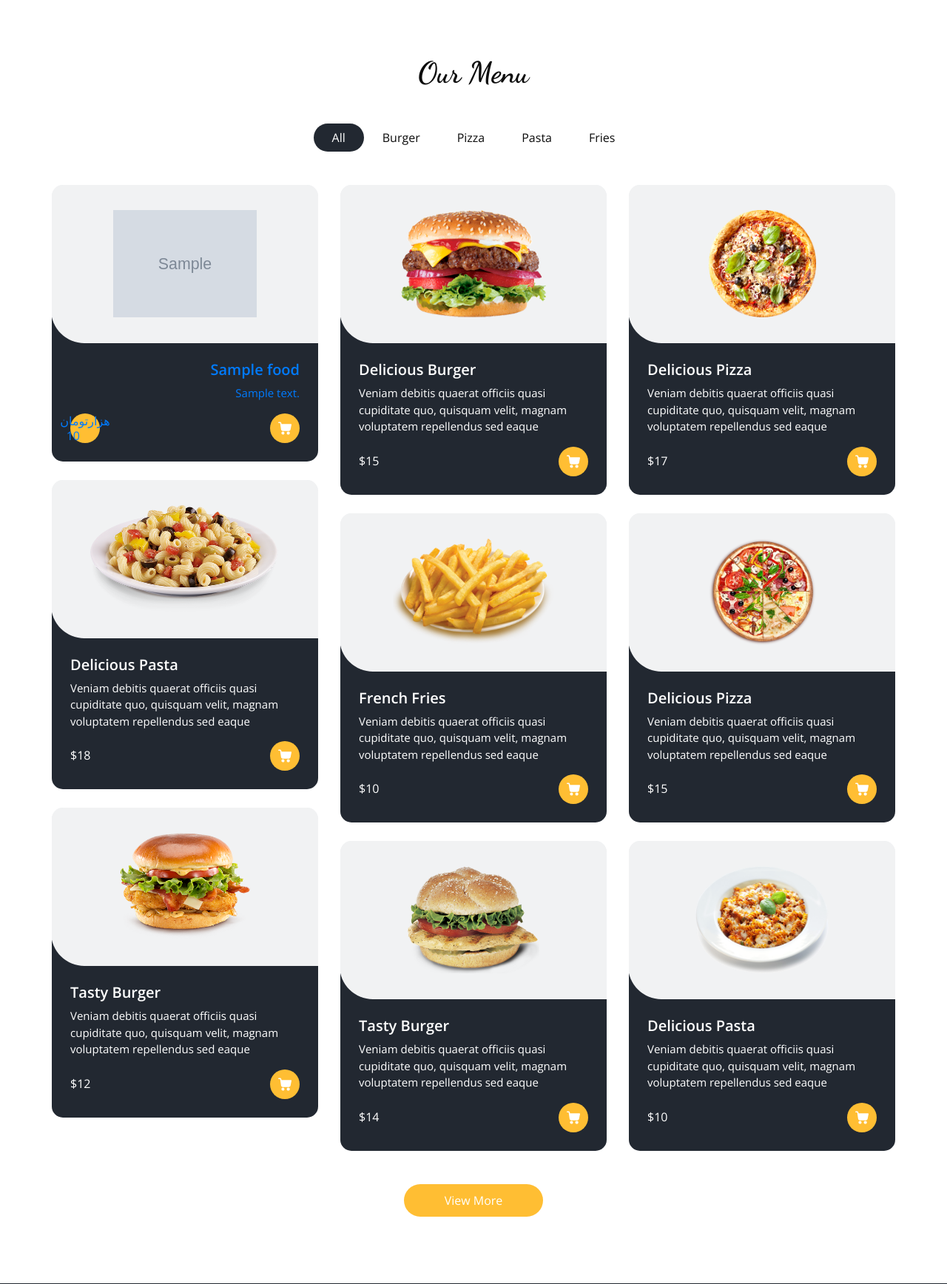
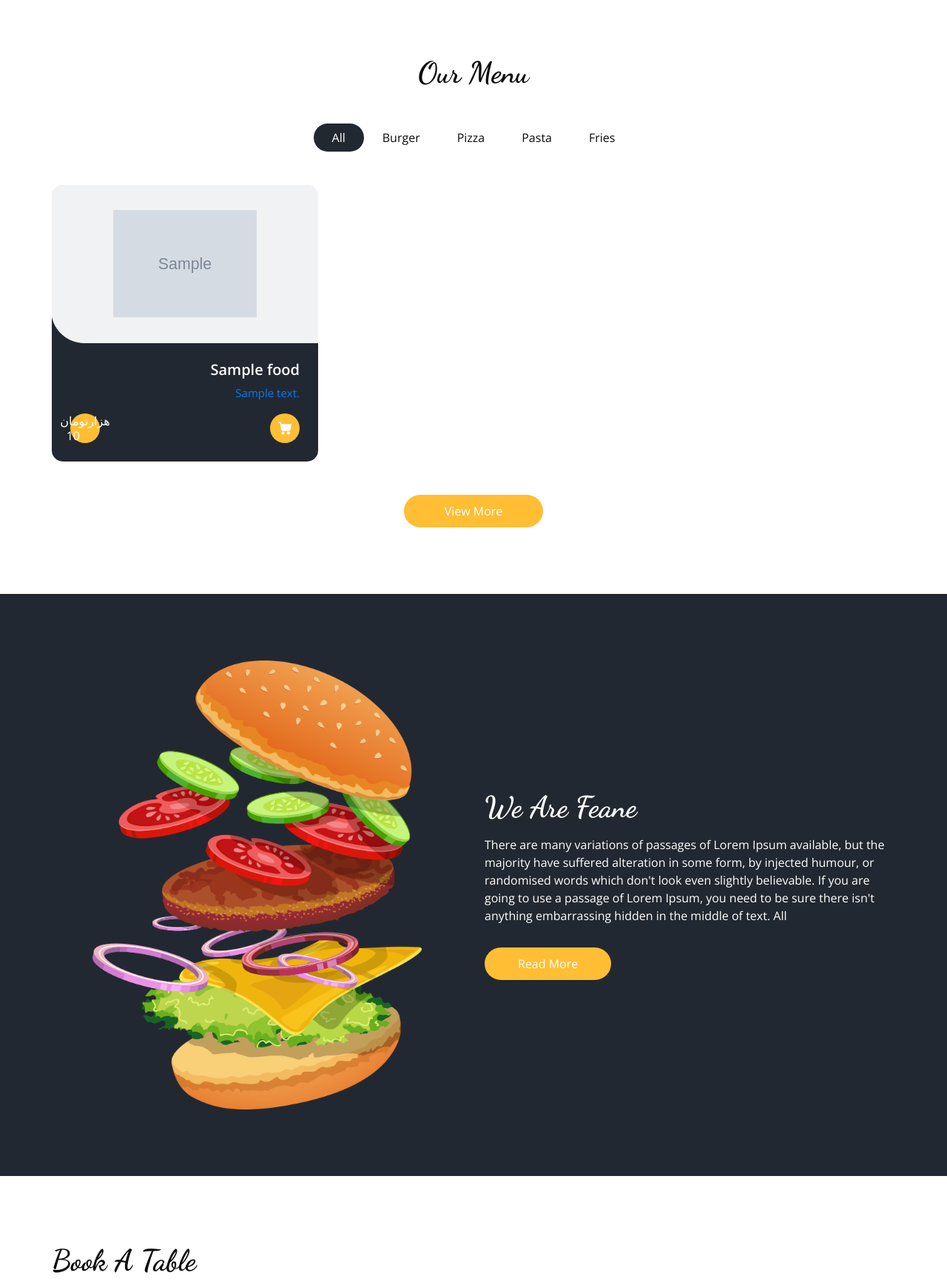
Before and after one commit to meytizn/Self-Django-Tutorial, a Django app: page / in a window 1280 px wide. Shown: the part 1121-2857 px from the top of the page at 74% size. Run offline with Django 4.2, Linux system fonts and the light colour scheme; tables that the repository leaves empty hold one stand-in row (values such as "Sample post"); grey boxes marked "Sample" are stand-in pictures; some libraries are stand-ins or nearby versions.

Commit message:
some food model added in admin

```diff
--- a/templates/index-base.html
+++ b/templates/index-base.html
@@ -41,6 +41,13 @@
     <link href="{% static "css/style.css" %}" rel="stylesheet" />
     <!-- responsive style -->
     <link href="{% static "css/responsive.css" %}" rel="stylesheet" />
+
+    <style>
+
+    {% block css %}{% endblock css %}
+
+    </style>
+
   </head>
 
   <body>
--- a/templates/index-list.html
+++ b/templates/index-list.html
@@ -1,4 +1,11 @@
 {% extends "index-base.html" %} {% load static %} {% block content %}
+
+
+
+{% block css %}
+{% endblock css %}
+
+
 
 <!-- food section -->
 
@@ -27,11 +34,11 @@
                 <img src="{{food.photo.url}}" alt="" />
               </div>
               <div class="detail-box">
-                <h5 style="text-align: right">{{food.name}}</h5>
-                <p style="text-align: right">{{food.description}}</p>
+                <h5 style="text-align: right ; color:white">{{food.name}}</h5>
+                <p style="text-align: right;">{{food.description}}</p>
                 <div class="options">
-                  <h6>
-                    <span style="float: left">هزارتومان</span>
+                  <h6 style="color:white">
+                    <span style="float: left;color:white">هزارتومان</span>
                     &nbsp;&nbsp;{{food.price}}
                   </h6>
 
@@ -98,7 +105,7 @@
       </a>
         {% endfor %}
 
-        <div class="col-sm-6 col-lg-4 all burger">
+        {% comment %} <div class="col-sm-6 col-lg-4 all burger">
           <div class="box">
             <div>
               <div class="img-box">
@@ -689,9 +696,12 @@
               </div>
             </div>
           </div>
-        </div>
+        </div> {% endcomment %}
       </div>
     </div>
+
+
+
     <div class="btn-box">
       <a href=""> View More </a>
     </div>
```
Also changed, not shown: static/images/cinematicket/f5.png (added), static/images/cinematicket/f6.png (added), static/images/cinematicket/f7.png (added), static/images/cinematicket/f9.png (added).
